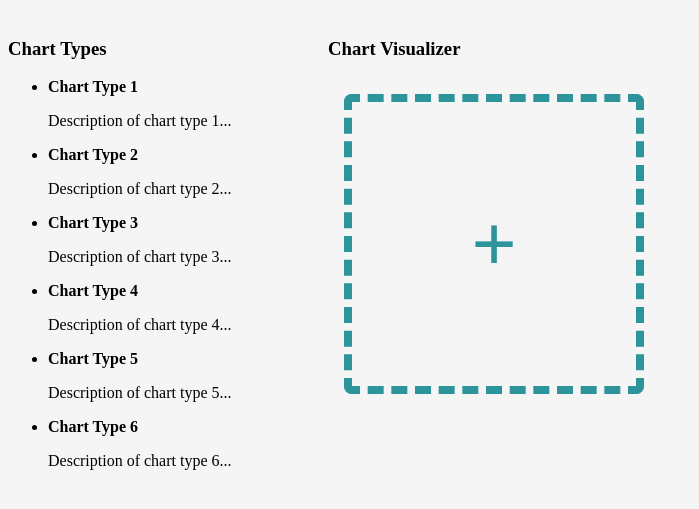
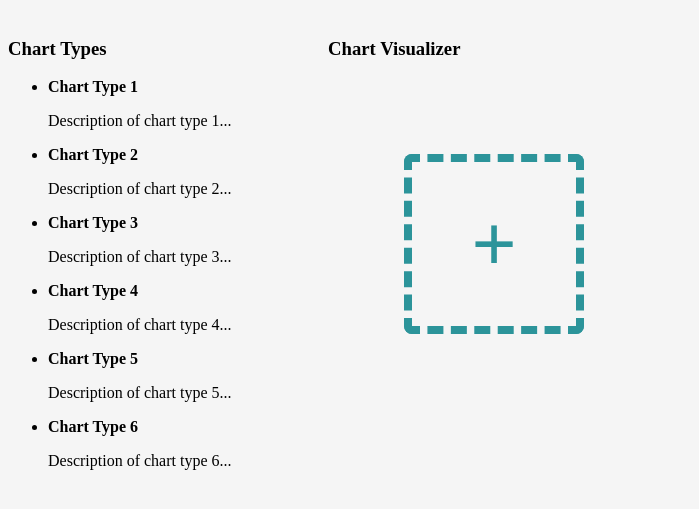
Before and after one commit to limichaelcj/datadive, a Gatsby site: page / in a window 1280 px wide. Shown: the part 61-570 px from the top of the page, without its empty margins (0-699 px from the left). Built offline with nearby package versions, Linux system fonts and the light colour scheme; Gatsby itself is replaced by a stand-in of ours.

Commit message:
tweak newChart style and add to theme

```diff
--- a/src/components/card/card.css.js
+++ b/src/components/card/card.css.js
@@ -3,7 +3,7 @@ import styled from 'styled-components';
 export default styled.div`
   background-color: ${props => props.theme.paper};
   padding: 2rem;
-  box-shadow: .1rem .1rem 1rem -.5rem ${props => props.theme.shadow};
+  box-shadow: ${props => props.theme.shadow.sm};
   display: inline-block;
   width: ${props => props.width || 'auto'}
   height: ${props => props.height || 'auto'}
--- a/src/components/chart/new.css.js
+++ b/src/components/chart/new.css.js
@@ -1,8 +1,9 @@
 import styled from 'styled-components';
 
 export default styled.div`
-  height: 300px;
-  width: 300px;
+  position: relative;
+  height: 180px;
+  width: 180px;
   border: .5rem dashed ${props => props.theme.primary};
   border-radius: 8px;
   display: flex;
@@ -11,5 +12,24 @@ export default styled.div`
   font-size: 5rem;
   color: ${props => props.theme.primary};
   font-weight: bold;
-  margin: 1rem;
+  cursor: pointer;
+  user-select: none;
+  margin: calc(60px + 1rem);
+  transition: ${props => props.theme.transition.button};
+  span {
+    transition: inherit;
+  }
+  &:hover {
+    transform: scale(1.02);
+    box-shadow: ${props => props.theme.shadow.md};
+     span {
+       transform: scale(1.2);
+     }
+  }
+  &:active {
+    transform: scale(1);
+    span {
+      transform: inherit;
+    }
+  }
 `;
--- a/src/components/chart/new.js
+++ b/src/components/chart/new.js
@@ -5,7 +5,7 @@ import Styled from './new.css';
 const NewChart = ({ onClick }) => {
   return (
     <Styled onClick={onClick}>
-      +
+      <span>+</span>
     </Styled>
   );
 };
--- a/src/components/flex/flexbox.js
+++ b/src/components/flex/flexbox.js
@@ -28,7 +28,6 @@ Flexbox.defaultProps = {
   direction: 'row',
   justify: 'flex-start',
   align: 'flex-start',
-  gap: '0',
   wrap: false,
   basis: 'auto',
   grow: '0',
--- a/src/components/layout/theme.js
+++ b/src/components/layout/theme.js
@@ -14,6 +14,13 @@ export default {
   primary,
   text: black,
   background: chroma(white).darken(scaleSoft),
-  shadow: chroma(black).alpha(.2),
   paper: white,
+  shadow: {
+    sm: `.1rem .1rem 1rem -.5rem ${chroma(black).alpha(.2)}`,
+    md: `.2rem .2rem 1.4rem -.7rem ${chroma(black).alpha(.4)}`,
+    lg: `.3rem .3rem 1.8rem -.9rem ${chroma(black).alpha(.6)}`,
+  },
+  transition: {
+    button: '100ms ease-out',
+  },
 }
```
